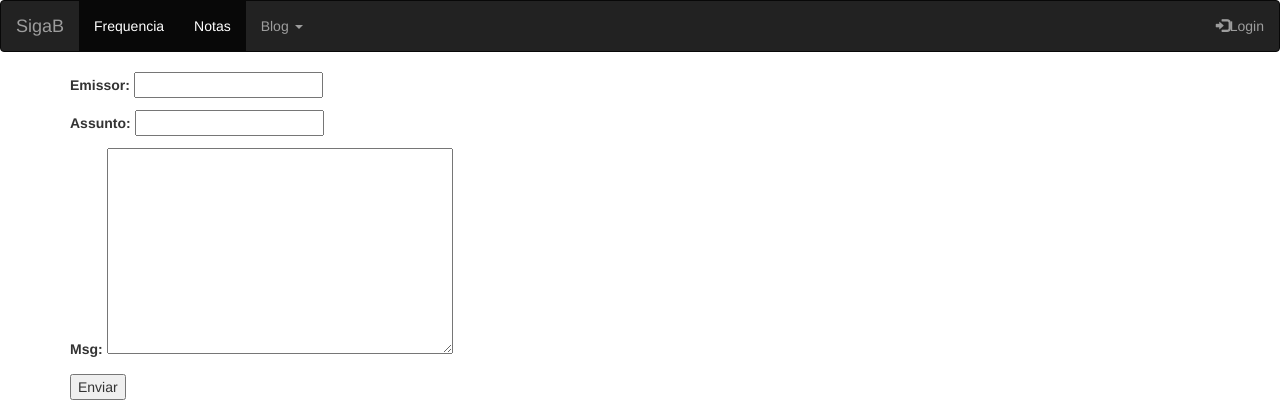
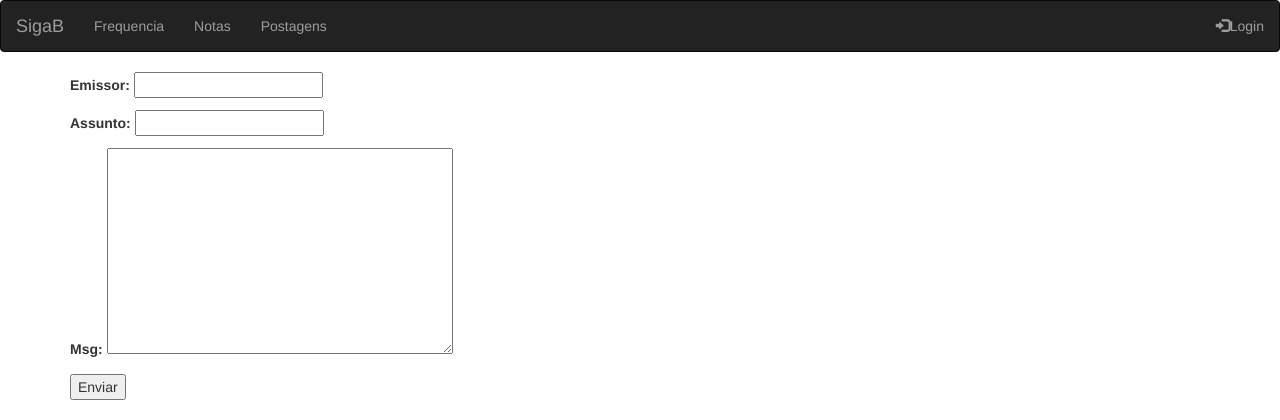
Before and after one commit to aldircjr/SigaB, a Django app: page /contato/ in a window 1280 px wide. Shown: the top 420 px of the page. Run offline with Django 3.2, Linux system fonts and the light colour scheme; some libraries are stand-ins or nearby versions.

Commit message:
ultima versao para primeira entrega

```diff
--- a/frequencia/templates/frequencia/base.html
+++ b/frequencia/templates/frequencia/base.html
@@ -15,20 +15,24 @@
       <a class="navbar-brand" href="/">SigaB</a>
     </div>
     <ul class="nav navbar-nav">
-      <li class="active"><a href="{% url 'frequencia' %}">Frequencia</a></li>
-	  <li class="active"><a href="{% url 'listaMateria' %}">Notas</a></li>
+      <li><a href="{% url 'frequencia' %}">Frequencia</a></li>
+	  <li><a href="{% url 'listaMateria' %}">Notas</a></li>
+      {% if not user.is_authenticated %}
+      <li><a href="{% url 'post_list' %}">Postagens</a></li>
+      {% endif %}
 
-
+        {% if user.is_authenticated %}
         <li class="dropdown">
             <a href="#" class="dropdown-toggle" data-toggle="dropdown" role="button" aria-expanded="false">Blog <span class="caret"></span></a>
+
             <ul class="dropdown-menu" role="menu">
-                <li class="active"><a href="{% url 'post_list' %}">Postagens</a></li>
-                <li class="active"><a href="{% url 'post_new' %}">Nova Postagem</a></li>
-                <li class="active"><a href="{% url 'post_draft_list' %}">Postagens Não Aprovadas</a></li>
+                <li><a href="{% url 'post_list' %}">Postagens</a></li>
+                <li><a href="{% url 'post_new' %}">Nova Postagem</a></li>
+                <li><a href="{% url 'post_draft_list' %}">Postagens Não Aprovadas</a></li>
 
             </ul>
         </li>
-
+        {% endif %}
 
 
     </ul>
```
Also changed, not shown: frequencia/templates/notas/notas.html (+1 -15 lines).
